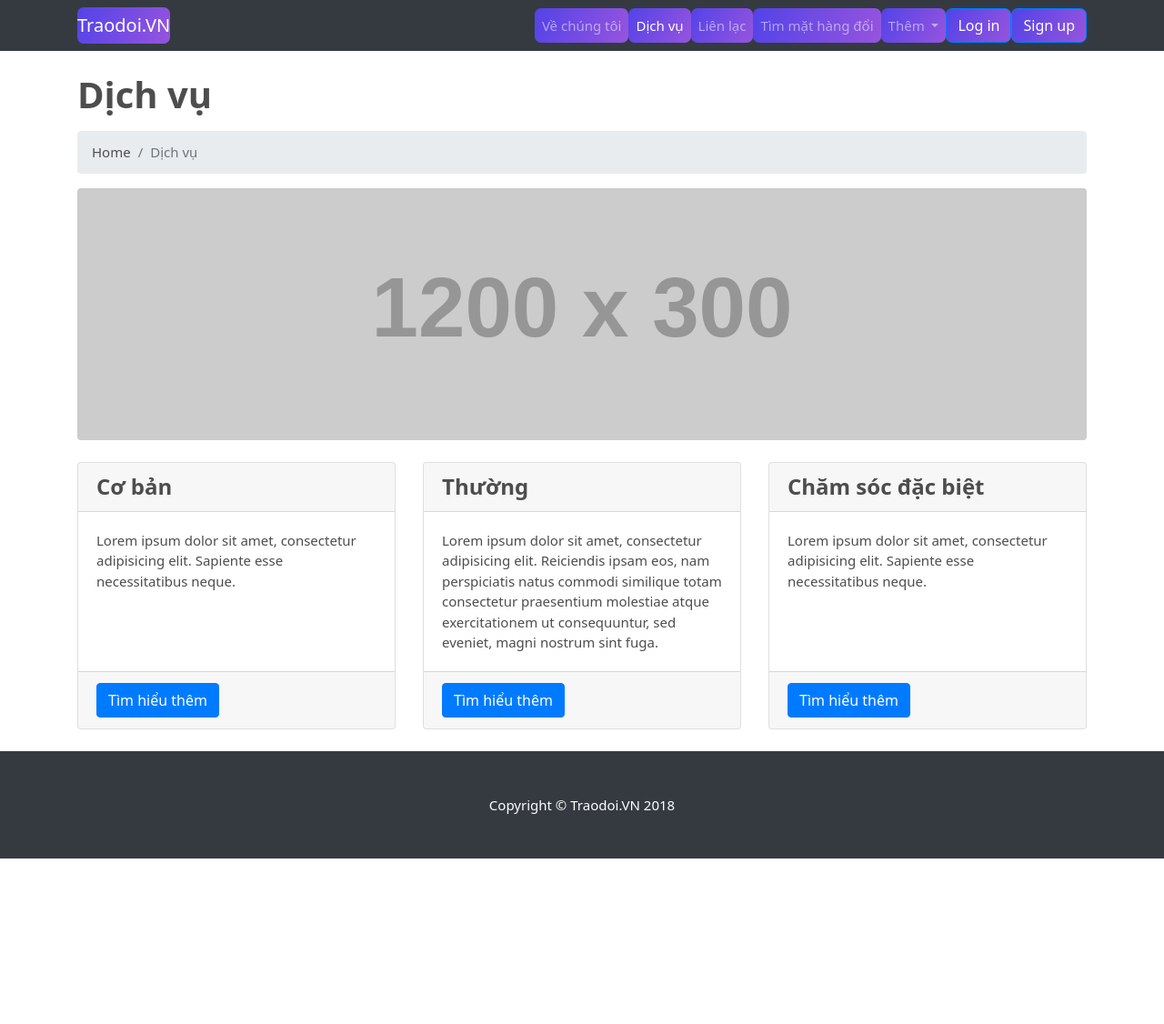
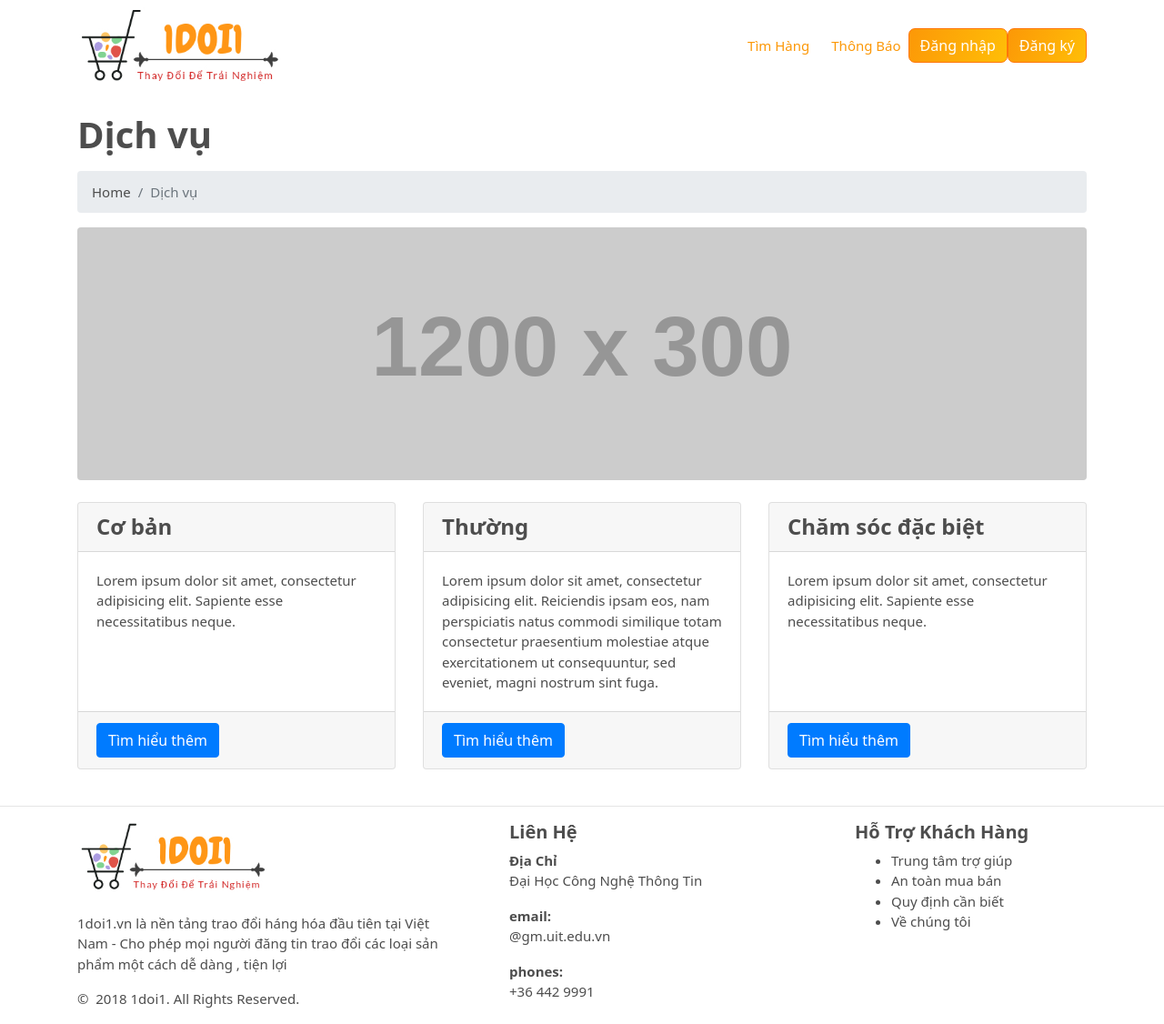
Before and after one commit to PhanDucHoa/webdeveloper, a PHP site: page /services.html in a window 1280 px wide. Shown: the whole page at 91% size. Before the commit the page ends 944 px from the top, so only its background shows below. Run offline with PHP 8.4, Linux system fonts and the light colour scheme; grey boxes labelled with a size stand in for pictures from a placeholder-image service; some libraries are stand-ins or nearby versions.

Commit message:
update head footer

```diff
--- a/souce/css/homepage1.css
+++ b/souce/css/homepage1.css
@@ -1,16 +1,19 @@
 /*!** Begin file: homepage.css ***/
 @import url('https://fonts.googleapis.com/css?family=Roboto:400,500,700');
 #homepage-wrap{width:inherit;margin:0 auto}input::-webkit-input-placeholder{color:#9f9f9f!important}input:-moz-placeholder{color:#9f9f9f!important}input::-moz-placeholder{color:#9f9f9f!important}input:-ms-input-placeholder{color:#9f9f9f!important}
-body{font-family:Noto Sans,Helvetica;font-size:15px;color:#4d4d4d}
-a,span,area,button,input{outline:0!important;text-decoration:none;color:inherit}
-a:hover,button:hover,input:hover,a:focus,button:focus,input:focus{text-decoration:none;color:inherit}
+body{font-family:Noto Sans,Helvetica;font-size:15px;color:#4d4d4d;padding-top:0px;}
+a,span,area,button,input{outline:0!important;color:inherit}
+a:hover,button:hover,input:hover,a:focus,button:focus,input:focus{text-decoration:underline;color:inherit}
 .category-items{display:flex;justify-content:space-between}
 .category-items>a{width:99px;height:115px;border:1px solid #e6e6e6;border-radius:2px;text-align:center;background-color:#fafafa}
 .category-items>a:hover{border:1px solid #AA16FF;background-color:#fff}
 .category-items>a>img{margin:auto;width:52px;height:52px}
 .category-items>a>div{font-size:11px;color:#4d4d4d;padding:10px 5px;line-height:1}
+.nav-link:hover{text-decoration: underline;}
 
-
+.list-inline-item{
+  color: #fc9807;
+}
 .Search{
       width: 130px;
       box-sizing: border-box;
--- a/souce/css/modern-business.css
+++ b/souce/css/modern-business.css
@@ -46,12 +46,12 @@ body {
     border-bottom-left-radius: calc(.50rem - 1px);
     border-bottom-right-radius: calc(.50rem - 1px);
     color: #fff;
-    background: -webkit-linear-gradient(left top,#5343E8,#9654DD);
-    background: -o-linear-gradient(left top,#5343E8,#9654DD);
-    background: -moz-linear-gradient(left top,#5343E8,#9654DD);
-    background: linear-gradient(left top,#5343E8,#9654DD);
+    background: -webkit-linear-gradient(left top,#fc9807,#FFBE07);
+    background: -o-linear-gradient(left top,#fc9807,#FFBE07);
+    background: -moz-linear-gradient(left top,#fc9807,#FFBE07);
+    background: linear-gradient(left top,#fc9807,#FFBE07);
+    border-color: #FF7607;
 }
-
 .h1, .h2, .h3, .h4, .h5, .h6, h1, h2, h3, h4, h5, h6 { font-weight: 600;}
 
 .card-img-top{
--- a/souce/index.html
+++ b/souce/index.html
@@ -212,7 +212,7 @@
 
       <!-- /.row -->
 <div class="category-items">
-        <a href="https://www.mudah.my/malaysia/cars-for-sale" class="trackable" data-event_type="link" data-event_name="Browse by Category (Homepage 2017)" data-xtn2="91" data-page_name="Browse by Category (Homepage 2017)::Cars" data-click_type="N">
+        <a href="Seachdeal.html" >
             <img src="https://www.mudah.my/img/cat_cars_grey.svg">
             <div>Cars</div>
         </a>
--- a/souce/services.html
+++ b/souce/services.html
@@ -23,67 +23,45 @@
   <body>
 
     <!-- Navigation -->
-    <nav class="navbar fixed-top navbar-expand-lg navbar-dark bg-dark fixed-top">
+    <nav class="navbar navbar-expand-lg  bg-white header-top">
       <div class="container">
-        <a class="navbar-brand" href="index.html">Traodoi.VN</a>
+        <a class="nav-item" href="index.html"
+          data-event_type="link" data-event_name="1DOI1 Logo (Homepage 2018)"
+          data-xtn2="91" data-page_name="1DOI1 Logo (Homepage 2018)">
+          <img src="image/logo.jpg" alt="Trang Web Trao Đổi Hàng Hóa Đầu Tiên Trên Toàn Quốc - 1DOI1" width="300 " >
+        </a>
         <button class="navbar-toggler navbar-toggler-right" type="button" data-toggle="collapse" data-target="#navbarResponsive" aria-controls="navbarResponsive" aria-expanded="false" aria-label="Toggle navigation">
           <span class="navbar-toggler-icon"></span>
         </button>
         <div class="collapse navbar-collapse" id="navbarResponsive">
           <ul class="navbar-nav ml-auto">
-            <li class="nav-item">
-              <a class="nav-link" href="about.html">Về chúng tôi</a>
+            <li class="list-inline-item header-menu">
+              <a href="Seachdeal" class="nav-link" data-event_type="link" data-event_name="Header (Homepage 2018)" data-xtn2="91"
+            data-page_name="Header (Homepage 2018)::Tim Mon Hang" data-click_type="A">Tìm Hàng</a>
             </li>
-            <li class="nav-item active">
-              <a class="nav-link" href="services.html">Dịch vụ</a>
+            <li class="list-inline-item header-menu">
+              <a href="" class="nav-link" data-event_type="link" data-event_name="Header (Homepage 2018)" data-xtn2="91"
+            data-page_name="Header (Homepage 2018)::Thông Báo" data-click_type="A">Thông Báo</a>
             </li>
-            <li class="nav-item">
-              <a class="nav-link" href="contact.html">Liên lạc</a>
-            </li>
-            <li class="nav-item dropdown">
-               <a class="nav-link" href="Seachdeal.html">Tìm mặt hàng đổi</a>
-            </li>
-            <!--li class="nav-item dropdown">
-              <a class="nav-link dropdown-toggle" href="#" id="navbarDropdownPortfolio" data-toggle="dropdown" aria-haspopup="true" aria-expanded="false">
-                Portfolio
-              </a>
-              <div class="dropdown-menu dropdown-menu-right" aria-labelledby="navbarDropdownPortfolio">
-                <a class="dropdown-item" href="portfolio-1-col.html">1 Column Portfolio</a>
-                <a class="dropdown-item" href="portfolio-2-col.html">2 Column Portfolio</a>
-                <a class="dropdown-item" href="portfolio-3-col.html">3 Column Portfolio</a>
-                <a class="dropdown-item" href="portfolio-4-col.html">4 Column Portfolio</a>
-                <a class="dropdown-item" href="portfolio-item.html">Single Portfolio Item</a>
-              </div>
-            </li>
-            <li class="nav-item dropdown">
-              <a class="nav-link dropdown-toggle" href="#" id="navbarDropdownBlog" data-toggle="dropdown" aria-haspopup="true" aria-expanded="false">
-                Blog
-              </a>
-              <div class="dropdown-menu dropdown-menu-right" aria-labelledby="navbarDropdownBlog">
-                <a class="dropdown-item" href="blog-home-1.html">Blog Home 1</a>
-                <a class="dropdown-item" href="blog-home-2.html">Blog Home 2</a>
-                <a class="dropdown-item" href="blog-post.html">Blog Post</a>
-              </div>
-            </li-->
-            <li class="nav-item dropdown">
+            <!--li class="list-inline-item dropdown">
               <a class="nav-link dropdown-toggle" href="#" id="navbarDropdownBlog" data-toggle="dropdown" aria-haspopup="true" aria-expanded="false">
                 Thêm
               </a>
               <div class="dropdown-menu dropdown-menu-right" aria-labelledby="navbarDropdownBlog">
 
                 <a class="dropdown-item" href="faq.html">Chính sách</a>
-                <!--a class="dropdown-item" href="404.html">404</a-->
+                <a class="dropdown-item" href="404.html">404</a>
                 <a class="dropdown-item" href="pricing.html">Giá dịch vụ</a>
                 <a class="dropdown-item" href="sidebar.html">Tất cả</a>
               </div>
-            </li>
+            </li-->
           </ul>
         </div>
         <button class="btn btn-primary nav-item" data-toggle="modal" data-target="#myModal">
-        Log in
+        Đăng nhập
         </button>
         <a class="btn btn-primary nav-item" href="Login.html" >
-        Sign up
+        Đăng ký
         </a>
       </div>
     </nav>
@@ -94,7 +72,7 @@
 
               <div class="modal-header">
                 <button type="button" class="close" data-dismiss="modal" aria-hidden="true">×</button>
-                <h4 class="modal-title" id="myModalLabel">Log in</h4>
+                <h4 class="modal-title" id="myModalLabel">Đăng nhập</h4>
               </div> <!-- /.modal-header -->
 
               <div class="modal-body">
@@ -193,14 +171,54 @@
 
     </div>
     <!-- /.container -->
+    <hr>
 
     <!-- Footer -->
-    <footer class="py-5 bg-dark">
-      <div class="container">
-        <p class="m-0 text-center text-white">Copyright &copy; Traodoi.VN 2018</p>
+<footer class="section footer-classic context-dark bg-image homepage-size style=" background: white;">
+    <div class="container">
+      <div class="row row-30">
+        <div class="col-md-4 col-xl-5">
+          <div class="pr-xl-4">
+            <a class="brand" href="index.html"><img class="brand-logo-light" src="image/logo.jpg" alt="" width="280"
+                srcset="images/agency/logo-retina-inverse-280x74.png 2x"></a><br></br>
+
+            <p>1doi1.vn là nền tảng trao đổi háng hóa đầu tiên tại Việt Nam - Cho phép mọi người đăng tin trao đổi
+              các
+              loại sản phẩm một cách dễ dàng , tiện lợi</p>
+
+            <!-- Rights-->
+            <p class="rights"><span>©  </span><span class="copyright-year">2018</span><span> </span><span>1doi1</span><span>. </span><span>All
+                Rights Reserved.</span></p>
+          </div>
+        </div>
+        <div class="col-md-4">
+          <h5>Liên Hệ</h5>
+          <dl class="contact-list">
+            <dt>Địa Chỉ</dt>
+            <dd>Đại Học Công Nghệ Thông Tin</dd>
+          </dl>
+          <dl class="contact-list">
+            <dt>email:</dt>
+            <dd><a href="mailto:#">@gm.uit.edu.vn</a></dd>
+          </dl>
+          <dl class="contact-list">
+            <dt>phones:</dt>
+            <dd><a href="tel:#">+36 442 9991</a>
+            </dd>
+          </dl>
+        </div>
+        <div class="col-md-4 col-xl-3">
+          <h5>Hỗ Trợ Khách Hàng</h5>
+          <ul class="nav-list">
+            <li><a href="#">Trung tâm trợ giúp</a></li>
+            <li><a href="#">An toàn mua bán</a></li>
+            <li><a href="#">Quy định cần biết</a></li>
+            <li><a href="#">Về chúng tôi</a></li>
+          </ul>
+        </div>
       </div>
-      <!-- /.container -->
-    </footer>
+    </div>
+  </footer>
 
     <!-- Bootstrap core JavaScript -->
     <script src="vendor/jquery/jquery.min.js"></script>
```
Also changed, not shown: souce/image/logo.jpg (added).
